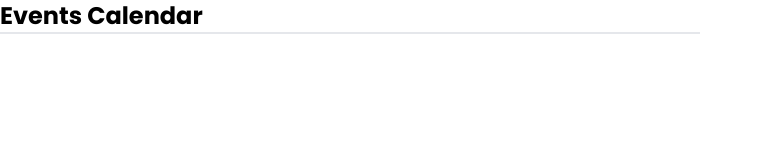
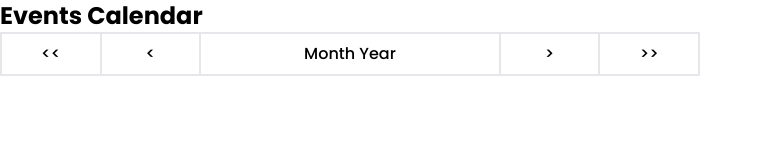
Before and after one commit to marcelamejiao/Event-Calendar, a React (Vite) app: page / in a window 1280 px wide. Shown: the top 160 px of the page, without its empty margins (0-763 px from the left). Built offline with nearby package versions, Linux system fonts and the light colour scheme.

Commit message:
implement logic to display a calendar header

```diff
--- a/src/components/CalendarHeader/CalendarHeader.tsx
+++ b/src/components/CalendarHeader/CalendarHeader.tsx
@@ -1,8 +1,14 @@
+import CalendarCell from "../CalendarCell/CalendarCell";
 
 const CalendarHeader = () => {
 
 	return (
-		<div className="w-[700px] border">
+		<div className="w-[700px] border flex justify-center text-center">
+			<CalendarCell>{"<<"}</CalendarCell>
+			<CalendarCell>{"<"}</CalendarCell>
+			<CalendarCell className="w-[301px]">Month Year</CalendarCell>
+			<CalendarCell>{">"}</CalendarCell>
+			<CalendarCell>{">>"}</CalendarCell>
 		</div>
 	)
 }
```
